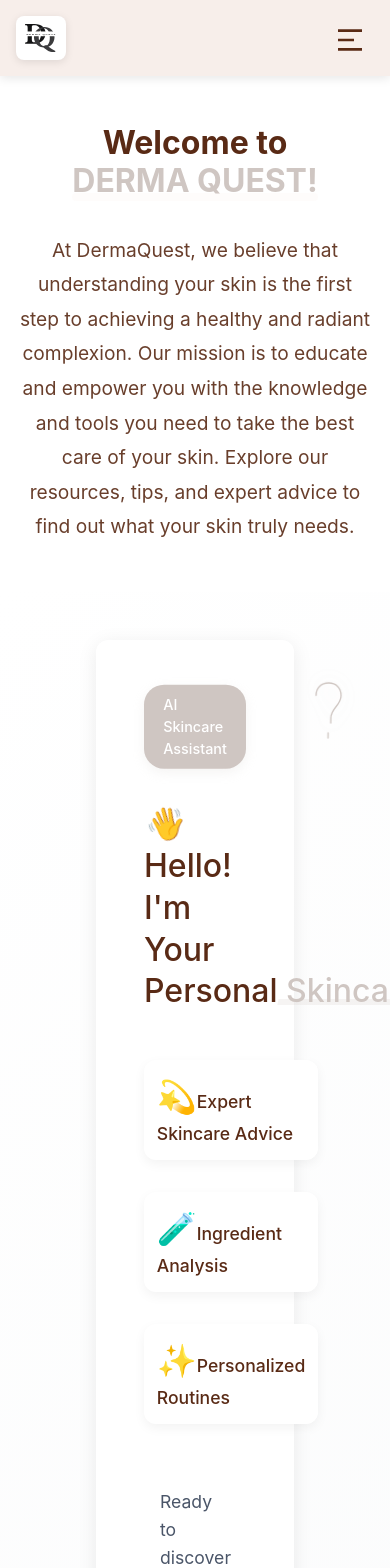
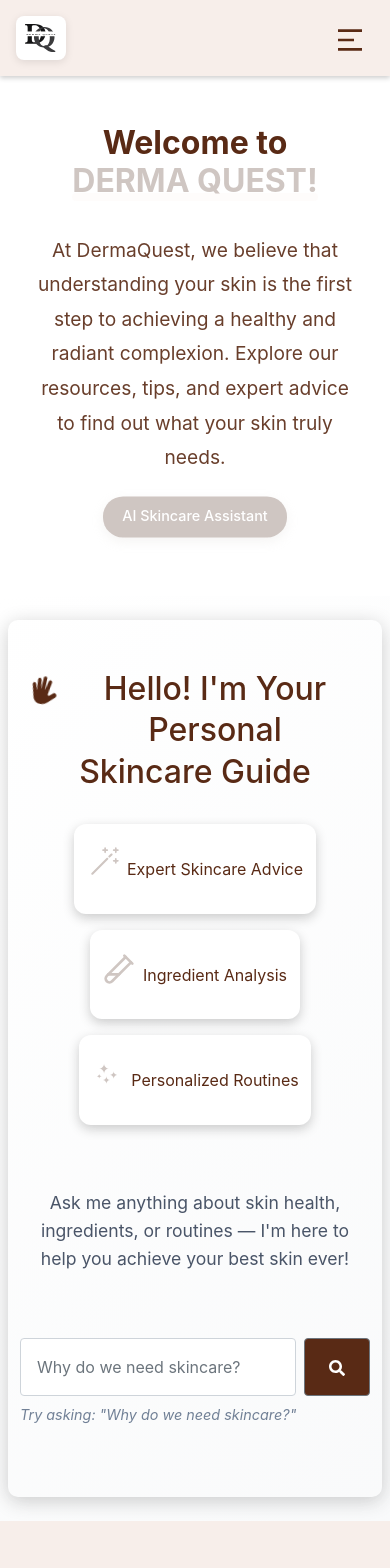
Before and after one commit to NiyatiGarg/DermaQuest, a React (Create React App) app: page / in a window 390 px wide. Shown: the top 1568 px of the page. Built offline with nearby package versions, Linux system fonts and the light colour scheme.

Commit message:
responsive home page

```diff
--- a/src/pages/Header.css
+++ b/src/pages/Header.css
@@ -38,7 +38,7 @@
   padding: 0.5rem 10vw;
   background-color: var(--theme-color);
   transition: background-color 0.3s ease;
-  box-shadow: 0 2px 10px rgba(0, 0, 0, 0.1);
+  box-shadow: 0 2px 5px rgba(0, 0, 0, 0.2);
 }
 
 .header-content {
--- a/src/pages/Home.css
+++ b/src/pages/Home.css
@@ -65,6 +65,7 @@
 
 /* Consultation Section */
 .consultation-section {
+  /* box-shadow: 0 4px 20px rgba(0, 0, 0, 0.5); */
   position: relative;
   padding: var(--section-padding);
   background: linear-gradient(135deg, rgba(255,255,255,0.85), rgba(248,249,250,0.85));
@@ -132,8 +133,6 @@
   background: white;
   border-radius: var(--border-radius);
   padding: 3rem;
-  margin-left: 5rem;
-  margin-right: 5rem;
   box-shadow: 0 4px 20px rgba(0, 0, 0, 0.08);
   margin-bottom: 3rem;
 }
@@ -195,13 +194,13 @@
   background: white;
   padding: 1.5rem;
   border-radius: var(--border-radius);
-  box-shadow: 0 4px 12px rgba(0, 0, 0, 0.05);
+  box-shadow: 0 4px 12px rgba(0, 0, 0, 0.2);
   transition: var(--transition-ease);
 }
 
 .feature-item:hover {
   transform: translateY(-4px);
-  box-shadow: 0 8px 24px rgba(0, 0, 0, 0.1);
+  box-shadow: 0 8px 24px rgba(0, 0, 0, 0.3);
 }
 
 .feature-icon {
--- a/src/pages/Home.js
+++ b/src/pages/Home.js
@@ -2,12 +2,15 @@ import React, { useContext, useState, useEffect } from 'react';
 import { AppContext } from '../AppContext';
 import './Home.css';
 import { FaSearch, FaRobot, FaChevronDown, FaChevronUp } from "react-icons/fa";
-import { BsQuestionLg } from "react-icons/bs";
 import Header from './Header';
 import Myths from './components/MythSection';
 import ArticleSection from './components/ArticleSection';
 import ReactMarkdown from "react-markdown";
 import Footer from './Footer';
+import { RxMagicWand } from "react-icons/rx";
+import { LuTestTubeDiagonal } from "react-icons/lu";
+import { WiStars } from "react-icons/wi";
+import { IoMdHand } from "react-icons/io";
 
 const examples = [
   "What is salicylic acid and how does it work?",
@@ -34,9 +37,7 @@ function Home() {
   const [isExpanded, setIsExpanded] = useState(false);
   const [shouldShowButton, setShouldShowButton] = useState(false);
 
-  const handleInputChange = (e) => {
-    setQuestion(e.target.value);
-  };
+  const handleInputChange = (e) => setQuestion(e.target.value);
 
   const handleSearch = () => {
     if (question.trim()) {
@@ -47,123 +48,89 @@ function Home() {
 
   useEffect(() => {
     const interval = setInterval(() => {
-      setCurrentIndex((prevIndex) => (prevIndex + 1) % examples.length);
+      setCurrentIndex(prevIndex => (prevIndex + 1) % examples.length);
     }, 5000);
 
     return () => clearInterval(interval);
-  }, [examples.length]);
+  }, []);
 
-  // Reset expansion state when new response comes in
   useEffect(() => {
     if (aiResponse) {
       setIsExpanded(false);
-      // Check if response is long enough to need the show more button
       const lineCount = aiResponse.split('\n').length;
       setShouldShowButton(lineCount > 15);
     }
   }, [aiResponse]);
 
-  const toggleExpansion = () => {
-    setIsExpanded(!isExpanded);
-  };
-
-  const renderShowMoreButton = () => {
-    const lineCount = aiResponse ? aiResponse.split('\n').length : 0;
-    const hiddenLines = lineCount - 15;
-
-    return (
-      <button
-        className={`show-more-button ${isExpanded ? 'expanded' : ''}`}
-        onClick={toggleExpansion}
-        aria-label={isExpanded ? "Show less" : "Show more"}
-      >
-        <span className="button-text">
-          {isExpanded ? "Show Less" : "Show More"}
-        </span>
-        <span className="button-icon">
-          {isExpanded ? <FaChevronUp /> : <FaChevronDown />}
-        </span>
-        {!isExpanded && (
-          <span className="button-lines-count">
-            ({hiddenLines} more lines)
-          </span>
-        )}
-      </button>
-    );
-  };
+  const toggleExpansion = () => setIsExpanded(!isExpanded);
 
   return (
     <div className="app-container" style={{ color: contrastColor }}>
       <Header />
 
       {/* Hero Section */}
-      <section className="hero-section">
-        <div className="hero-content">
-          <h1 className="hero-title">
+      <section className="hero-section text-center py-5">
+        <div className="container">
+          <h1 className="hero-title fw-bold">
             Welcome to <span className="brand-highlight">DERMA QUEST!</span>
           </h1>
-          <p className="hero-description">
-            At DermaQuest, we believe that understanding your skin is the first step to achieving a healthy and radiant complexion.
-            Our mission is to educate and empower you with the knowledge and tools you need to take the best care of your skin.
-            Explore our resources, tips, and expert advice to find out what your skin truly needs.
+          <p className="hero-description mx-auto mt-3">
+            At DermaQuest, we believe that understanding your skin is the first step
+            to achieving a healthy and radiant complexion. Explore our resources,
+            tips, and expert advice to find out what your skin truly needs.
           </p>
+          <div className="welcome-badge mb-2 mt-4">
+              <span className="badge-text">AI Skincare Assistant</span>
+            </div>
         </div>
       </section>
 
       {/* AI Consultation Section */}
-      <section className="consultation-section">
-        <div className="consultation-container">
-          {/* Question Mark Decoration */}
-          <div className="question-mark-decoration">
-            <svg viewBox="0 0 100 100" xmlns="http://www.w3.org/2000/svg">
-              <path d="M45,70 L45,65 C45,55 55,52.5 55,42.5 C55,35 50,30 42.5,30 C35,30 30,35 30,42.5 M42.5,80 L42.5,85"
-                    strokeLinecap="round"
-                    strokeLinejoin="round"/>
-            </svg>
+      <section className="consultation-section py-4 align-items-center d-flex justify-content-center">
+        <div className="container py-5 mx-2" style={{ boxShadow: '0 4px 20px rgba(0, 0, 0, 0.2)', borderRadius: '10px' }}>
+
+          {/* Intro Section */}
+          <div className="text-center mb-5">
+
+
+            <h2 className="welcome-title d-flex flex-column align-items-center">
+              <div className='d-flex'>
+              <span className="wave-emoji"><IoMdHand /></span>
+              Hello! I'm Your Personal
+
               </div>
 
-          {/* AI Assistant Introduction */}
-          <div className="assistant-intro">
-            <div className="welcome-container">
-              <div className="welcome-badge">
-                <span className="badge-text">AI Skincare Assistant</span>
+              <span className="">Skincare Guide</span>
+            </h2>
+
+            <div className="welcome-features d-flex justify-content-center flex-wrap gap-3 mt-3">
+              <div className="feature-item d-flex align-items-center gap-2">
+                <span className="feature-icon"><RxMagicWand /></span> Expert Skincare Advice
               </div>
-              <h2 className="welcome-title">
-                <span className="wave-emoji">👋</span>
-                Hello! I'm Your Personal
-                <span className="highlight-text"> Skincare Guide</span>
-              </h2>
-              <div className="welcome-features">
-                <div className="feature-item">
-                  <span className="feature-icon">💫</span>
-                  <span className="feature-text">Expert Skincare Advice</span>
+              <div className="feature-item d-flex align-items-center gap-2">
+                <span className="feature-icon"><LuTestTubeDiagonal /></span> Ingredient Analysis
               </div>
-                <div className="feature-item">
-                  <span className="feature-icon">🧪</span>
-                  <span className="feature-text">Ingredient Analysis</span>
-                </div>
-                <div className="feature-item">
-                  <span className="feature-icon">✨</span>
-                  <span className="feature-text">Personalized Routines</span>
-                </div>
-              </div>
-              <p className="welcome-text">
-                Ready to discover your perfect skincare routine? Ask me anything about skin health,
-                ingredients, or routines — I'm here to help you achieve your best skin ever!
-              </p>
+              <div className="feature-item d-flex align-items-center gap-2">
+                <span className="feature-icon"><WiStars /></span> Personalized Routines
               </div>
             </div>
 
-          {/* Search Input */}
-          <div className="search-container">
-            <div className="search-wrapper">
+            <p className="welcome-text mt-3 mx-auto" style={{ maxWidth: "650px" }}>
+              Ask me anything about skin health, ingredients, or routines — I'm here to help you achieve your best skin ever!
+            </p>
+          </div>
+
+          {/* Search Bar */}
+          <div className="search-container text-center mb-4">
+            <div className=" d-flex justify-content-center gap-2">
+
               <input
                 type="text"
-
+                className="form-control p-3"
+                style={{ maxWidth: "500px" , flex:1}}
                 value={question}
                 onChange={handleInputChange}
                 placeholder={examples[currentIndex]}
-                className="search-input"
                 onKeyDown={(e) => {
                   if (e.key === "Enter" && !e.shiftKey) {
                     e.preventDefault();
@@ -171,89 +138,58 @@ function Home() {
                   }
                 }}
               />
+
               <button
-                className="search-button"
+                className="btn btn-secondary px-4 py-3"
                 onClick={handleSearch}
-                aria-label="Ask question"
+                style={{ backgroundColor: contrastColor, color: 'white', flex:0 }}
               >
                 <FaSearch />
               </button>
+
             </div>
-            <div className="example-text">
-              Try asking about: "{examples[currentIndex]}"
+
+            <div className="example-text mt-2">
+              Try asking: "{examples[currentIndex]}"
             </div>
           </div>
 
-          {/* Chat Response Area */}
+          {/* Chat Response */}
           <div className="chat-container">
             {loading ? (
-              <div className="loader-container">
-           <div className="loader">
-                  <div className="loader-dot"></div>
-                  <div className="loader-dot"></div>
-                  <div className="loader-dot"></div>
-                  <span className="loader-text">Getting your skincare advice...</span>
-                </div>
+              <div className="d-flex flex-column align-items-center py-5">
+                <div className="spinner-border text-primary mb-3"></div>
+                <span className="fw-semibold">Getting your skincare advice...</span>
               </div>
             ) : (
               aiResponse && (
-                <div className="ai-answer-container">
-                  <div className="ai-answer-header">
-                    <FaRobot className="ai-answer-bot-icon" />
-                    <span>AI Skincare Expert</span>
+                <div className="ai-answer-container mx-auto border rounded p-3 shadow-sm" style={{ maxWidth: "800px" }}>
+
+                  <div className="d-flex align-items-center gap-2 mb-3">
+                    <FaRobot className="fs-4" />
+                    <span className="fw-bold">AI Skincare Expert</span>
                   </div>
-                  <div
-                    className={`ai-answer-content ${!isExpanded ? 'ai-answer-collapsed' : 'ai-answer-expanded'}`}
-                  >
-                    <div className="ai-answer-inner">
-          <ReactMarkdown
-          components={{
-                          p: ({ children }) => (
-                            <p className="ai-answer-paragraph">{children}</p>
-                          ),
-                          strong: ({ children }) => (
-                            <strong className="ai-answer-bold">{children}</strong>
-                          ),
-                          em: ({ children }) => (
-                            <em className="ai-answer-italic">{children}</em>
-                          ),
-                          code: ({ children }) => (
-                            <code className="ai-answer-code">{children}</code>
-                          ),
-          }}
-        >
+
+                  <div className={`ai-answer-content ${!isExpanded ? 'ai-answer-collapsed' : ''}`}>
+                    <ReactMarkdown>
                       {aiResponse}
                     </ReactMarkdown>
                   </div>
-                    {shouldShowButton && !isExpanded && (
-                      <div className="ai-answer-fade-overlay">
-                        <div className="ai-answer-fade-dots">
-                          <span></span>
-                          <span></span>
-                          <span></span>
-                        </div>
-                      </div>
-                    )}
-                  </div>
+
                   {shouldShowButton && (
                     <button
-                      className={`ai-answer-show-more ${isExpanded ? 'ai-answer-expanded' : ''}`}
+                      className="btn btn-outline-primary w-100 mt-3"
                       onClick={toggleExpansion}
-                      aria-label={isExpanded ? "Show less" : "Show more"}
                     >
-                      <span className="ai-answer-button-text">
-                        {isExpanded ? "Show Less" : "Show More"}
-                      </span>
-                      <span className="ai-answer-button-icon">
+                      {isExpanded ? "Show Less" : "Show More"}{" "}
                       {isExpanded ? <FaChevronUp /> : <FaChevronDown />}
-                      </span>
-
                     </button>
                   )}
                 </div>
               )
             )}
           </div>
+
         </div>
       </section>
 
--- a/src/pages/components/MythSection.css
+++ b/src/pages/components/MythSection.css
@@ -21,17 +21,17 @@
   margin-bottom: 3rem;
   font-size: 2.5rem;
   font-weight: 700;
-  color: #ffffff;
+  color: #592b1567;
   text-shadow: 0 2px 4px rgba(0, 0, 0, 0.1);
   display: inline-flex;
   align-items: center;
   gap: 1.5rem;
   padding-bottom: 0.75rem;
-  border-bottom: 4px solid rgba(255, 255, 255, 0.5);
+  border-bottom: 4px solid #592b152c;
 }
 
 .title-icon {
-  color: #ffffff;
+  color:#592b1531;
   font-size: 2.2rem;
   filter: drop-shadow(0 2px 4px rgba(0, 0, 0, 0.1));
 }
--- a/src/pages/components/MythSection.js
+++ b/src/pages/components/MythSection.js
@@ -24,7 +24,7 @@ const Myths = () => {
           Skincare Myths vs Reality
         </h2>
 
-        <div className='myths-content  justify-content-between d-flex flex-row'>
+        <div className='myths-content justify-content-between d-flex flex-row flex-wrap'>
           <div className='myths-list'>
             {myths.map((myth, index) => (
               <Accordion
```
Also changed, not shown: src/pages/Footer.js (+6 -5 lines), 1 other file (tests, documents, lock files or other folders). Lines whose indentation alone changed are shown as unchanged.
